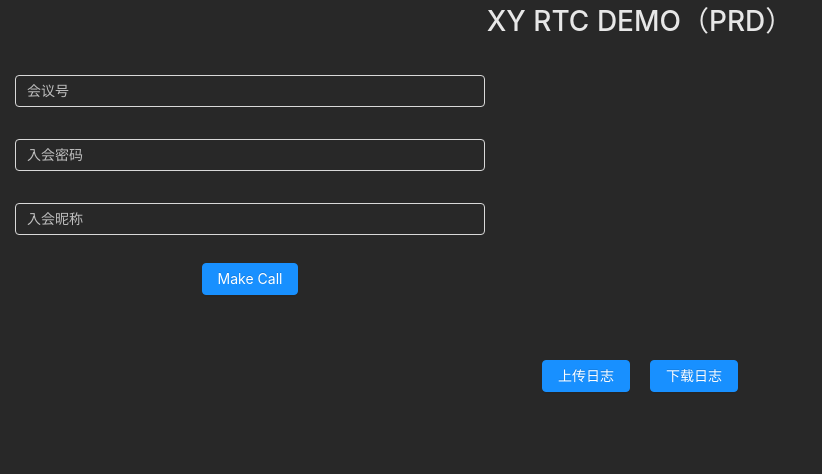
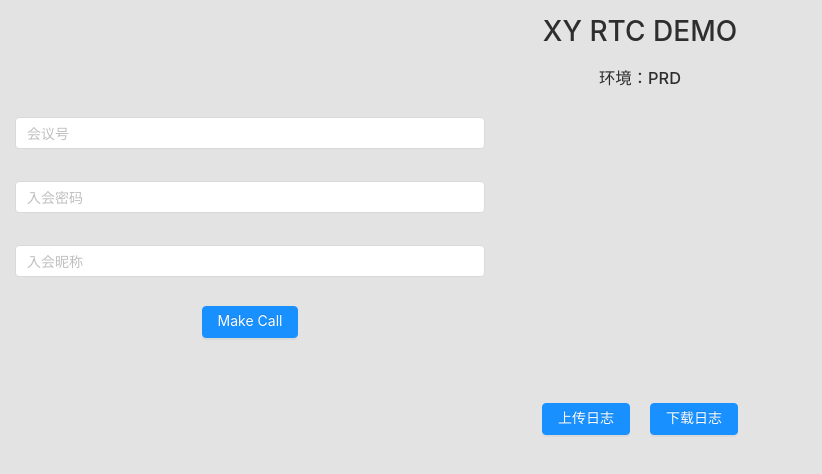
Before and after one commit to xylink-com/xylink-rtc-demo, a React (Create React App) app: page / in a window 1280 px wide. Shown: the top 474 px of the page, without its empty margins (0-822 px from the left). Built offline with nearby package versions, Linux system fonts and the light colour scheme.

Commit message:
feat: upgrade sdk version

```diff
--- a/src/component/Login/index.scss
+++ b/src/component/Login/index.scss
@@ -1,6 +1,5 @@
 .login {
 	text-align: center;
-	background-color: #282828;
 }
 
 .login-form {
@@ -13,8 +12,3 @@
 input {
 	-webkit-appearance: none;
 }
-
-.ant-input {
-	background-color: #282828;
-	color: #e7e7e7;
-}
--- a/src/component/index.tsx
+++ b/src/component/index.tsx
@@ -147,19 +147,17 @@ function Home() {
     })
 
     // 动态计算的显示容器信息
-    client.on("screenInfo", (e: IScreenInfo) => {
+    client.on("screen-info", (e: IScreenInfo) => {
       setScreenInfo(e);
     })
 
     // audio list数据
-    client.on("audioTrack", (e: IAudioTrack[]) => {
-      console.log("demo get audioTrack list: ", e);
-
+    client.on("audio-track", (e: IAudioTrack[]) => {
       setAudioList(e);
     })
 
     // 呼叫状态
-    client.on('callStatus', (e: ICallStatus) => {
+    client.on('call-status', (e: ICallStatus) => {
       // 10518入会成功
       // 10519正在呼叫中
       // 呼叫失败，请将detail信息作为disconnected的第二个参数
@@ -181,8 +179,6 @@ function Home() {
 
     // 麦克风状态
     client.on('audio-status', (e: IAudioStatus) => {
-      console.log("demo get audio status: ", e);
-
       const { disableMute, muteOperation } = e;
 
       if (disableMute) {
@@ -235,6 +231,7 @@ function Home() {
         httpServer,
         logServer,
         debug: false,
+        layout: 'auto',
         container: {
           offsetHeight: 92
         }
@@ -264,7 +261,8 @@ function Home() {
           clientSecret
         });
       } else {
-        return;
+        // 小鱼登录
+        result = await client.loginXYlinkAccount(user.phone, user.password);
       }
 
       if (result.code === 10104) {
@@ -581,7 +579,8 @@ function Home() {
     if (!callMeeting && !callLoading) {
       return (
         <div className="login">
-          <h1>XY RTC DEMO（{ENV}）</h1>
+          <h1 className="title">XY RTC DEMO</h1>
+          <h3 className="sub-title">环境：{ENV}</h3>
 
           <Row justify="center">
             <Login isThird={isThird} onHandleSubmit={handleSubmit} user={user} onChangeInput={onChangeInput}></Login>
--- a/src/component/video/index.tsx
+++ b/src/component/video/index.tsx
@@ -349,7 +349,7 @@ const Video: React.FC<any> = (props: IProps) => {
             }
 
             {
-              !operate.isDisabled && renderVideoOperate()
+              !operate.isDisabled && !item.roster.videoTxMute && renderVideoOperate()
             }
           </div>
         </div>
--- a/src/style/index.scss
+++ b/src/style/index.scss
@@ -1,5 +1,21 @@
+:root {
+	color-scheme: light dark;
+
+	--background: #e3e3e3;
+	--base-dark-color: rgba(0, 0, 0, 0.8);
+	--base-light-color: #fff;
+}
+
+@media (prefers-color-scheme: dark) {
+	:root {
+		--background: #282828;
+		--base-dark-color: #fff;
+		--base-light-color: rgba(0, 0, 0, 0.8);
+	}
+}
+
 body {
-	background-color: #282828;
+	background-color: var(--background);
 	padding: 0px;
 	width: 100vw;
 	height: 100vh;
@@ -9,8 +25,13 @@ body {
 	overflow: hidden;
 }
 
-.container {
-	background-color: #282828;
+.title {
+	padding-top: 10px;
+	color: var(--base-dark-color);
+}
+
+.sub-title {
+	color: var(--base-dark-color);
 }
 
 .meeting-header {
@@ -18,7 +39,7 @@ body {
 	width: 100%;
 	text-align: center;
 	color: #e7e7e7;
-	background-color: rgba(25, 29, 40, 0.5);
+	background-color: rgba(25, 29, 40, 1);
 	z-index: 10;
 
 	position: fixed;
@@ -34,7 +55,7 @@ body {
 	width: 100%;
 	height: 60px;
 	color: #e7e7e7;
-	background-color: rgba(25, 29, 40, 0.5);
+	background-color: rgba(25, 29, 40, 1);
 	overflow: hidden;
 
 	position: fixed;
@@ -179,5 +200,10 @@ h6 {
 .ant-form-item-has-error .ant-input-affix-wrapper,
 .ant-form-item-has-error .ant-input:hover,
 .ant-form-item-has-error .ant-input-affix-wrapper:hover {
-	background-color: #282828;
+	background-color: var(--base-light-color);
 }
+
+.ant-input {
+	background-color: var(--base-light-color);
+	color: var(--base-dark-color);
+}
```
Also changed, not shown: package.json (+6 -6 lines), 1 other file (tests, documents, lock files or other folders).
